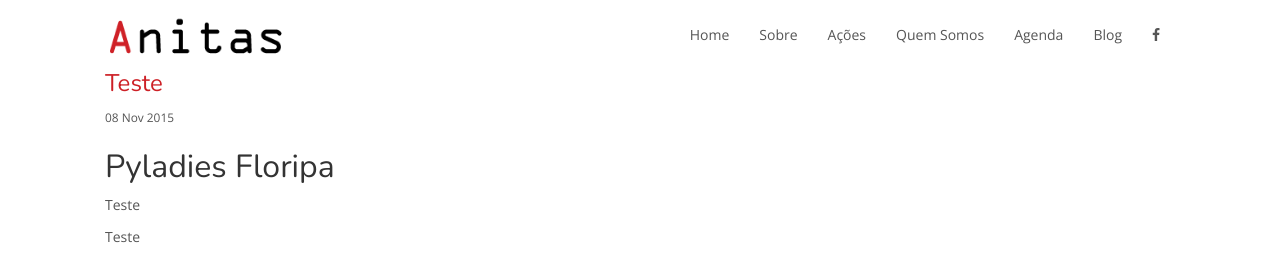
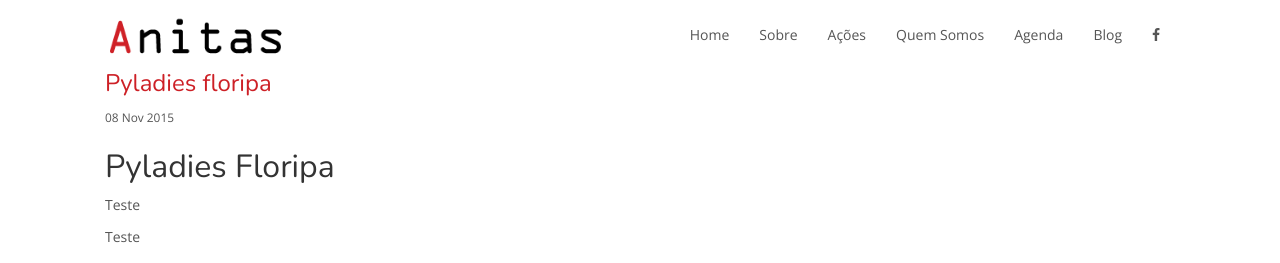
Before and after one commit to anitas/anitas.com.br, a Jekyll site: the page built from blog/index.html, in a window 1280 px wide and 968 px high. Shown: the top 263 px of the window. Built offline with Jekyll 4.4.1, drawn with Linux system fonts in a browser that asks for light colours; nearby versions of some CDN libraries; the list of posts is cut into pages by our own code.

Commit message:
Update 2015-11-08-teste.md

```diff
--- a/_posts/2015-11-08-teste.md
+++ b/_posts/2015-11-08-teste.md
@@ -1,3 +1,9 @@
+---
+layout: post
+title: Pyladies floripa
+comments: true
+---
+
 # Pyladies Floripa
 
 Teste
```
